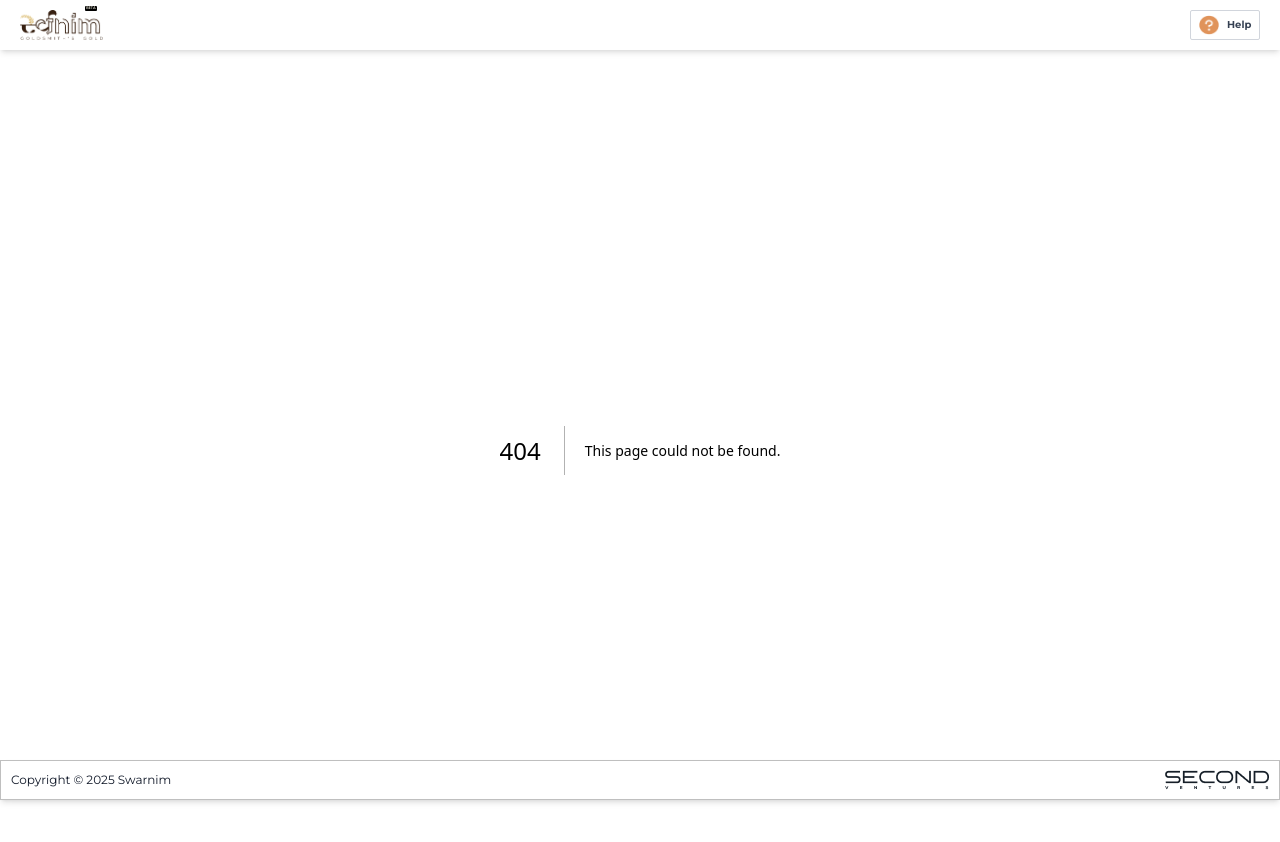
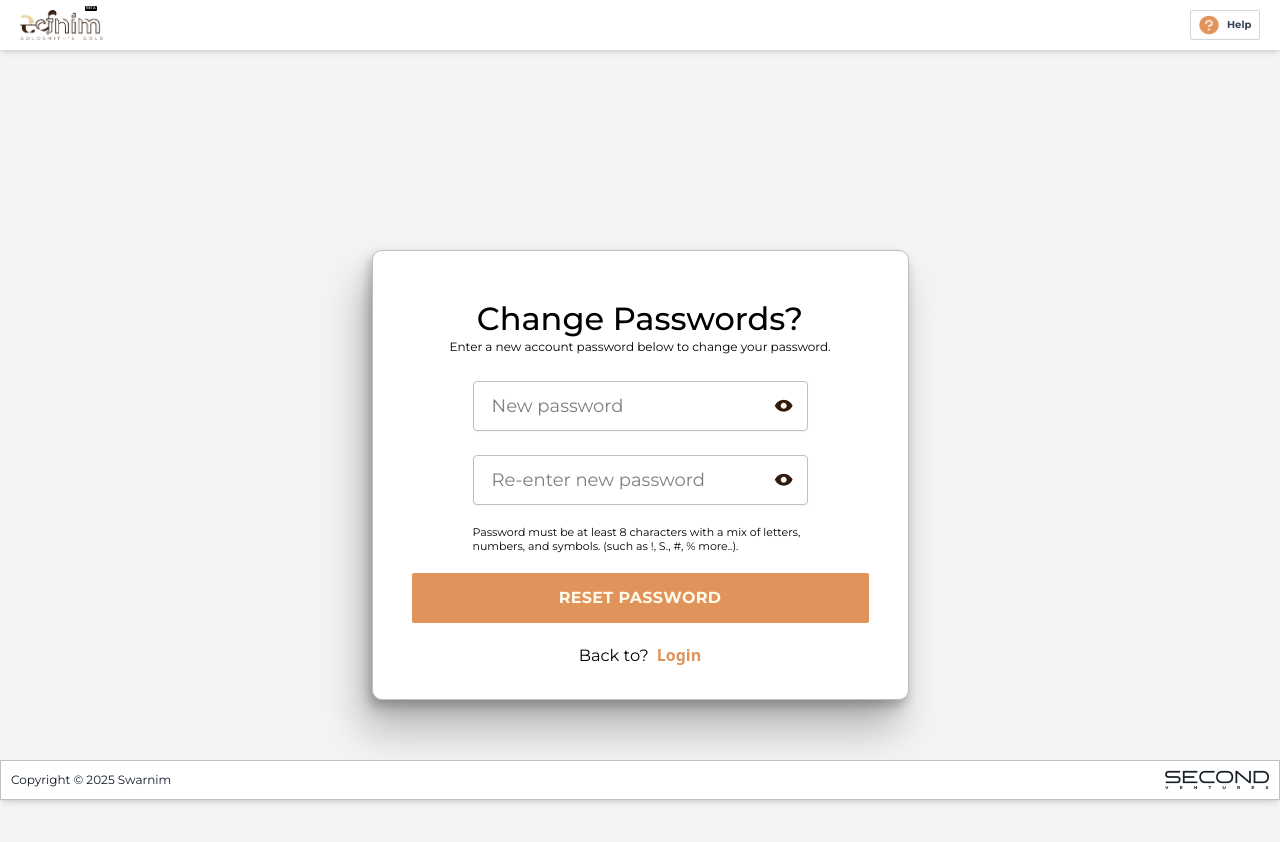
Before and after one commit to nishthakhalasi/Swarnim, a Next.js app: page /changePassword in a window 1280 px wide. Before the commit this address had no page. Shown: the top 842 px of the page. After the commit the page ends 800 px from the top, so only its background shows below. Built offline with nearby package versions, Linux system fonts and the light colour scheme.

Commit message:
first commit

```diff
--- /dev/null
+++ b/src/app/(auth)/changePassword/page.tsx
@@ -0,0 +1,103 @@
+import { Button } from "@/components/ui/button";
+import {
+  Card,
+  CardContent,
+  CardDescription,
+  CardHeader,
+  CardTitle,
+} from "@/components/ui/card";
+import { Input } from "@/components/ui/input";
+import Image from "next/image";
+import { Montserrat } from "next/font/google";
+import Link from "next/link";
+
+const montserrat = Montserrat({ subsets: ["latin"], weight: ["400", "500"] });
+
+export default function LoginPage() {
+  return (
+    <div className="flex items-center justify-center h-screen-[90vh] ">
+      <Card className=" absolute top-[250px] w-full max-w-[537px] h-auto p-5 gap-2 border-[#BFBFBF] rounded-[10px] bg-white shadow-bottom-left sm:p-6 md:p-8">
+        <CardHeader className="items-center justify-center mt-[20px] mb-[20px]">
+          <CardTitle
+            className={`${montserrat.className} font-medium text-[32px] leading-[100%]  tracking-[0%] text-center`}
+          >
+            Change Passwords?
+          </CardTitle>
+
+          <CardDescription
+            className={`${montserrat.className} font-normal text-[12px] leading-[100%] tracking-[0%] text-center`}
+          >
+            Enter a new account password below to change your password.
+          </CardDescription>
+        </CardHeader>
+        <CardContent className="flex justify-center items-center">
+          <form>
+            <div className="flex flex-col gap-6">
+              <div className="relative w-[335px] sm:w-[335px] mx-auto">
+                <Input
+                  id="password"
+                  type="password"
+                  placeholder="New password"
+                  required
+                  className={`${montserrat.className} w-full h-[50px] px-[18px] py-[14px] pr-10 font-normal text-[22px] sm:text-[24px] leading-[120%] border border-[#BFBFBF] rounded-[4px]`}
+                />
+
+                <Image
+                  src="/Eye.png"
+                  alt="Show password"
+                  width={25}
+                  height={25}
+                  className="absolute inset-y-0 right-3 my-auto cursor-pointer"
+                />
+              </div>
+
+              <div className="relative w-[335px] sm:w-[335px] mx-auto">
+                <Input
+                  id="password"
+                  type="password"
+                  placeholder="Re-enter new password "
+                  required
+                  className={`${montserrat.className} w-full h-[50px] px-[18px] py-[14px] pr-10 font-normal text-[22px] sm:text-[24px] leading-[120%] border border-[#BFBFBF] rounded-[4px]`}
+                />
+
+                <Image
+                  src="/Eye.png"
+                  alt="Show password"
+                  width={25}
+                  height={25}
+                  className="absolute inset-y-0 right-3 my-auto cursor-pointer"
+                />
+              </div>
+            </div>
+
+            <div className="flex items-center justify-center w-[335px] h-[28px] mx-auto mt-5 mb-5">
+              <span
+                className={`${montserrat.className} font-normal text-[11px] leading-[14px]  tracking-[0%] text-between`}
+              >
+                Password must be at least 8 characters with a mix of letters,
+                numbers, and symbols. (such as !, S., #, % more..).
+              </span>
+            </div>
+
+            <Button
+              className={`${montserrat.className} mb-5 w-full sm:w-[457px] h-[50px] p-[15px] rounded-[2px] bg-[#E0935A] border-none text-amber-50 font-bold text-[16px] leading-[100%] tracking-[0.02em] text-center uppercase`}
+            >
+              Reset Password
+            </Button>
+
+            <div className="flex justify-center items-center gap-2 w-[335px] mx-auto">
+              <span
+                className={`${montserrat.className} font-normal text-[16.27px] leading-[20px]`}
+              >
+                Back to?
+              </span>
+              <Link href="/login" className="text-[#E0935A] font-bold">
+                Login
+              </Link>
+            </div>
+          </form>
+        </CardContent>
+      </Card>
+    </div>
+  );
+}
--- a/src/app/(auth)/login/page.tsx
+++ b/src/app/(auth)/login/page.tsx
@@ -40,7 +40,7 @@ export default function LoginPage() {
                   type="email"
                   placeholder="User Name / Email ID"
                   required
-                  className={` ${montserrat.className} w-full sm:w-[457px] h-[48.08px] px-[18px] py-[14px] gap-[10px]  font-normal text-[16px] leading-[100%] tracking-[0%] border border-[#BFBFBF] rounded-[2px] opacity-100 `}
+                  className={` ${montserrat.className} w-full sm:w-[457px] h-[48.08px] px-[18px] py-[14px] gap-[10px]  font-normal text-[24px] leading-[100%] tracking-[0%] border border-[#BFBFBF] rounded-[2px] opacity-100 `}
                 />
               </div>
 
@@ -50,7 +50,7 @@ export default function LoginPage() {
                   type="password"
                   placeholder="Password"
                   required
-                  className={` ${montserrat.className} w-full h-[48.08px] px-[18px] py-[14px] pr-10 font-normal text-[16px] leading-[100%] tracking-[0%] border border-[#BFBFBF] rounded-[2px] opacity-100`}
+                  className={`${montserrat.className} w-full h-[52px] px-[18px] py-[14px] pr-10 font-normal text-[22px] sm:text-[24px] leading-[120%] border border-[#BFBFBF] rounded-[4px]`}
                 />
 
                 <Image
--- a/src/app/page.tsx
+++ b/src/app/page.tsx
@@ -1,6 +1,21 @@
+"use client";
+
+import { useEffect, useState } from "react";
+import Loading from "@/components/loading";
 import LoginPage from "@/app/(auth)/login/page";
 
 export default function Home() {
+  const [loading, setLoading] = useState(true);
+
+  useEffect(() => {
+    const timer = setTimeout(() => setLoading(false), 2000);
+    return () => clearTimeout(timer);
+  }, []);
+
+  if (loading) {
+    return <Loading />;
+  }
+
   return (
     <>
       <LoginPage />
--- a/src/components/ui/input.tsx
+++ b/src/components/ui/input.tsx
@@ -1,6 +1,6 @@
-import * as React from "react"
+import * as React from "react";
 
-import { cn } from "@/lib/utils"
+import { cn } from "@/lib/utils";
 
 function Input({ className, type, ...props }: React.ComponentProps<"input">) {
   return (
@@ -8,14 +8,14 @@ function Input({ className, type, ...props }: React.ComponentProps<"input">) {
       type={type}
       data-slot="input"
       className={cn(
-        "file:text-foreground placeholder:text-muted-foreground selection:bg-primary selection:text-primary-foreground dark:bg-input/30 border-input h-9 w-full min-w-0 rounded-md border bg-transparent px-3 py-1 text-base shadow-xs transition-[color,box-shadow] outline-none file:inline-flex file:h-7 file:border-0 file:bg-transparent file:text-sm file:font-medium disabled:pointer-events-none disabled:cursor-not-allowed disabled:opacity-50 md:text-sm",
-        "focus-visible:border-ring focus-visible:ring-ring/50 focus-visible:ring-[3px]",
+        "file:text-foreground placeholder:text-muted-foreground selection:bg-primary selection:text-primary-foreground dark:bg-input/30 border-input h-9 w-full min-w-0 rounded-md border bg-transparent px-3 py-1 shadow-xs transition-[color,box-shadow] outline-none file:inline-flex file:h-7 file:border-0 file:bg-transparent file:text-sm file:font-medium disabled:pointer-events-none disabled:cursor-not-allowed disabled:opacity-50 md:text-lg",
+        // "focus-visible:border-ring focus-visible:ring-ring/50 focus-visible:ring-[3px]",
         "aria-invalid:ring-destructive/20 dark:aria-invalid:ring-destructive/40 aria-invalid:border-destructive",
         className
       )}
       {...props}
     />
-  )
+  );
 }
 
-export { Input }
+export { Input };
```
